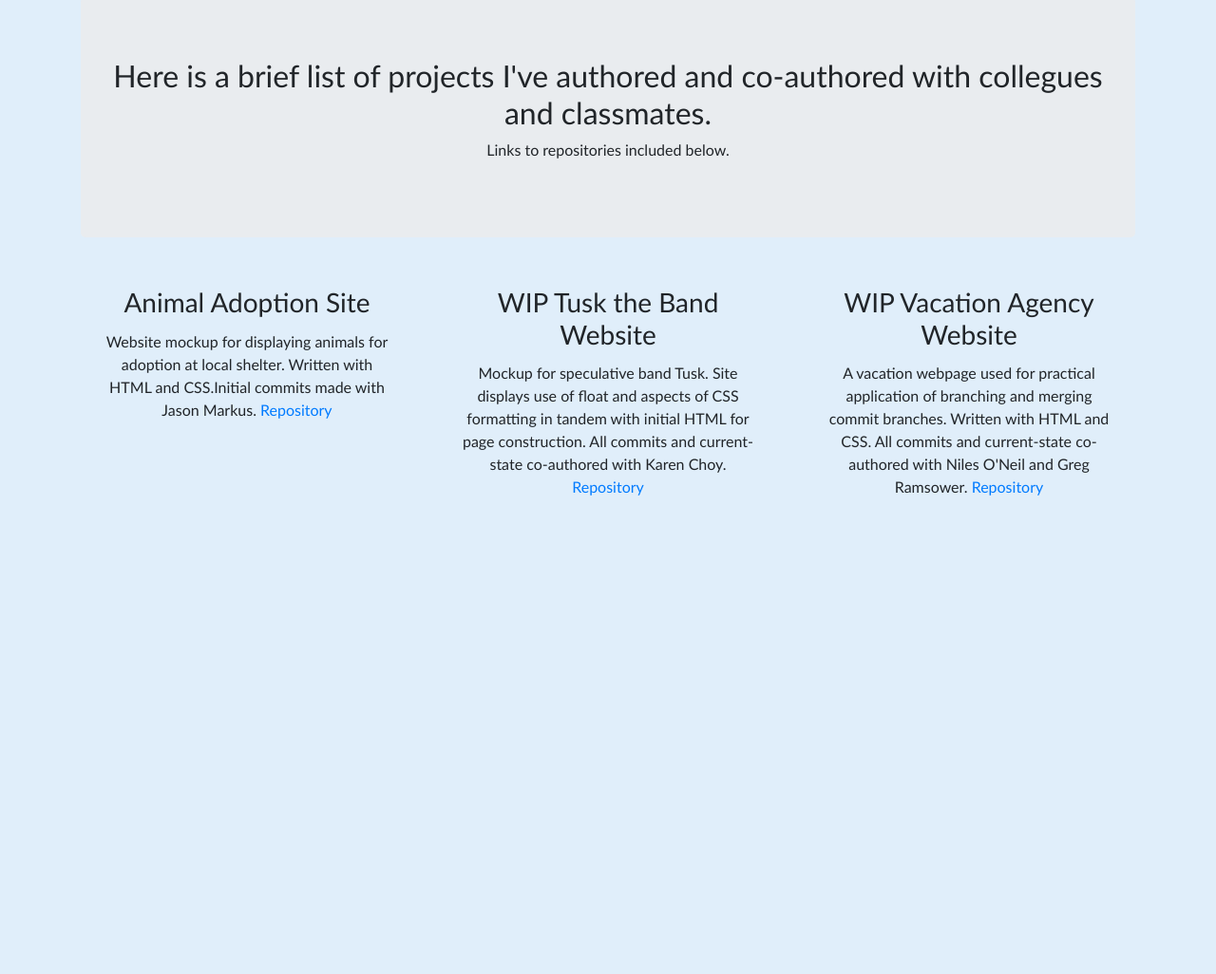
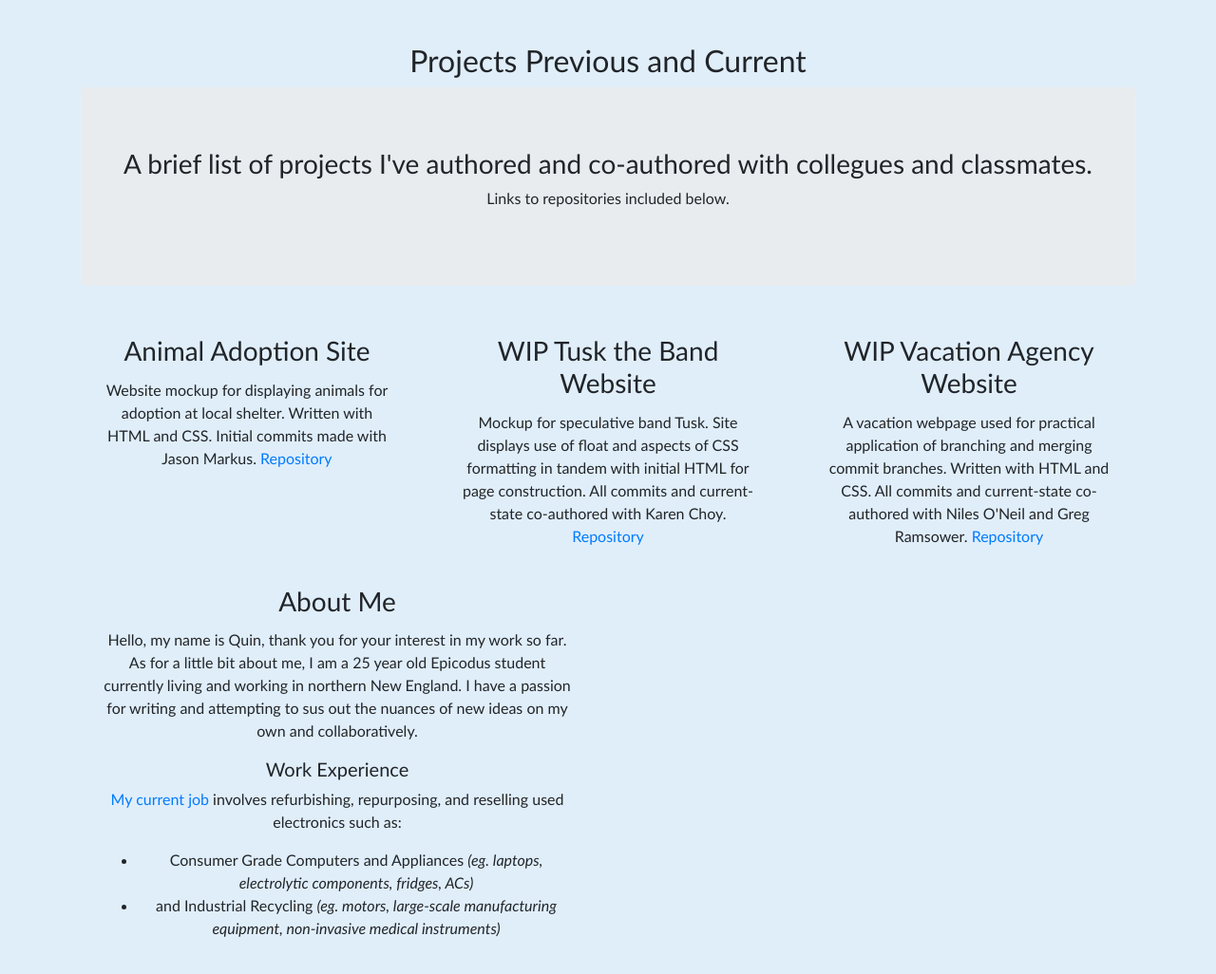
Before and after one commit to Quin-Riley-A/Portfolio-Landing-Page, a plain HTML site: page index.html in a window 1280 px wide. Shown: the part 421-1447 px from the top of the page at 95% size. Before the commit the page ends 982 px from the top, so only its background shows below. Drawn offline with Linux system fonts and the light colour scheme.

Commit message:
draft first portion of About Me including current work experience

```diff
--- a/index.html
+++ b/index.html
@@ -25,8 +25,10 @@
         </div>
       </div>
       <!-- Projects -->
+      <br></br>
+      <h2>Projects Previous and Current</h2>
       <div class="jumbotron bg-grey">
-        <h2>Here is a brief list of projects I've authored and co-authored with collegues and classmates.</h2>
+        <h3>A brief list of projects I've authored and co-authored with collegues and classmates.</h3>
         <p>Links to repositories included below.</p>
       </div>
       <div class="row">
@@ -34,21 +36,21 @@
           <!-- Animal Shelter -->
           <div class="card-body">
             <h3 class="card-title"> Animal Adoption Site</h3>
-            <p>Website mockup for displaying animals for adoption at local shelter. Written with HTML and CSS.Initial commits made with Jason Markus. <a href="https://github.com/Quin-Riley-A/animal-shelter">Repository</a></p>
+            <p class="card-text">Website mockup for displaying animals for adoption at local shelter. Written with HTML and CSS. Initial commits made with Jason Markus. <a href="https://github.com/Quin-Riley-A/animal-shelter">Repository</a></p>
           </div>
         </div>
         <div class="col-md-4">
           <!-- Tusk Band -->
           <div class="card-body">
             <h3 class="card-title">WIP Tusk the Band Website</h3>
-            <p>Mockup for speculative band Tusk. Site displays use of float and aspects of CSS formatting in tandem with initial HTML for page construction. All commits and current-state co-authored with Karen Choy. <a href="https://github.com/Quin-Riley-A/Tusk-Band-Website">Repository</a></p>
+            <p class="card-text">Mockup for speculative band Tusk. Site displays use of float and aspects of CSS formatting in tandem with initial HTML for page construction. All commits and current-state co-authored with Karen Choy. <a href="https://github.com/Quin-Riley-A/Tusk-Band-Website">Repository</a></p>
           </div>
         </div>
         <div class="col-md-4 bg-grey">
         <!-- Vacay Colab -->
           <div class="card-body">
             <h3 class="card-title">WIP Vacation Agency Website</h3>
-            <p>A vacation webpage used for practical application of branching and merging commit branches. Written with HTML and CSS. All commits and current-state co-authored with Niles O'Neil and Greg Ramsower. <a href="https://github.com/Quin-Riley-A/Vacation-Spec-Site">Repository</a></p>
+            <p class="card-text">A vacation webpage used for practical application of branching and merging commit branches. Written with HTML and CSS. All commits and current-state co-authored with Niles O'Neil and Greg Ramsower. <a href="https://github.com/Quin-Riley-A/Vacation-Spec-Site">Repository</a></p>
           </div>
         </div>
       </div>
@@ -64,15 +66,32 @@
       <!-- About Me -->
       <div class="row">
         <div class="col-lg-6">
+          <div class="card-body">
+            <h3 class="card-title">About Me</h3>
+            <p class="card-text"> Hello, my name is Quin, thank you for your interest in my work so far. As for a little bit about me, I am a 25 year old Epicodus student currently living and working in northern New England. I have a passion for writing and attempting to sus out the nuances of new ideas on my own and collaboratively.</p>
+            <h5>Work Experience</h5>
+            <p><a href="https://www.aurumrecovery.com/">My current job</a> involves refurbishing, repurposing, and reselling used electronics such as:</p>
+            <ul>
+              <li>Consumer Grade Computers and Appliances <em>(eg. laptops, electrolytic components, fridges, ACs)</em></li>
+              <li>and Industrial Recycling <em>(eg. motors, large-scale manufacturing equipment, non-invasive medical instruments)</em></li>
+            </ul>
+          </div>
         </div>
         <div class="col-lg-6">
+          <div class="card-body">
+            <p class="card-text">
+            </p>
+          </div>
         </div>
       </div>
       <!-- Professional Background, Education, Why Epicodus-->
       <div class="row">
         <div class="col-lg-6">
+          <!-- Aurum Work -->
+          <!-- College Coursework w/relevant classes -->
         </div>
         <div class="col-lg-6">
+          <!-- Why Epicodus Anecdote-->
         </div>
       </div>
       <!-- Hobbies, Interests, Supplementary -->
```
Also changed, not shown: img/Q-A.jpg (added).
